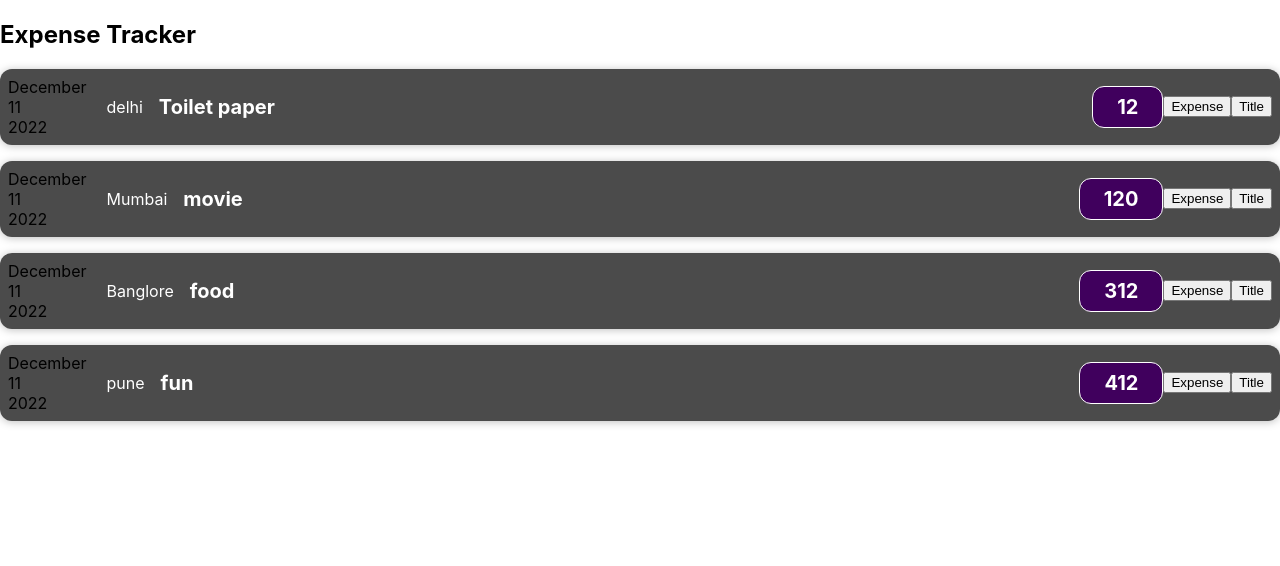
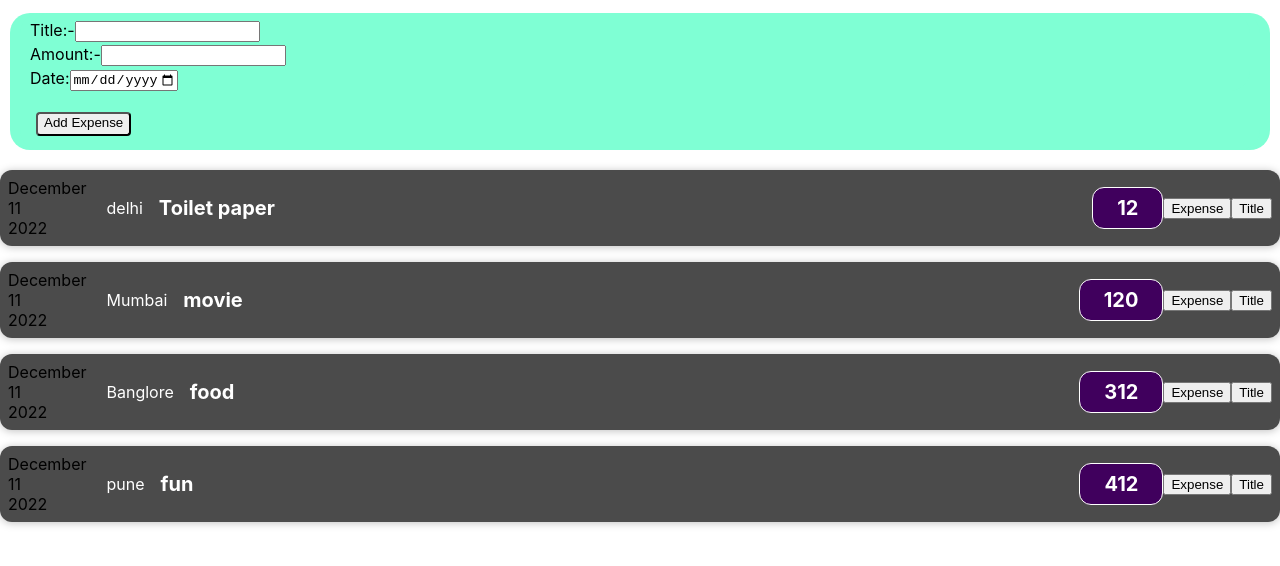
Before and after one commit to kaushlendrashukla/ReactProjects, a React (Create React App) app: page / in a window 1280 px wide. Shown: the top 566 px of the page. Built offline with nearby package versions, Linux system fonts and the light colour scheme.

Commit message:
advance task4

```diff
--- a/src/App.js
+++ b/src/App.js
@@ -1,6 +1,7 @@
 //import logo from './logo.svg';
-//import './App.css';
+import './App.css';
 import ExpenseItem from './components/Expenses/ExpenseItem';
+import NewExpense from './components/Expenses/NewExpense/NewExpense';
 
 const App = () => {
   const expenses = [
@@ -37,7 +38,7 @@ const App = () => {
 
   return (
     <div>
-      <h2>Expense Tracker</h2>
+     <NewExpense />
       {/* <ExpenseItem title={expenses[0].title} amount={expenses[0].amount} location={expenses[0].location} date={expenses[0].date}></ExpenseItem>
       <ExpenseItem title={expenses[1].title} amount={expenses[1].amount} location={expenses[1].location} date={expenses[0].date}></ExpenseItem>
       <ExpenseItem title={expenses[2].title} amount={expenses[2].amount} location={expenses[2].location} date={expenses[2].date}></ExpenseItem>
--- a/src/components/Expenses/ExpenseItem.js
+++ b/src/components/Expenses/ExpenseItem.js
@@ -6,9 +6,8 @@ import ExpenseAmount from "./UI/ExpenseAmount.js";
 //import Card from "./UI/Card.js";
 
 const ExpenseItem = (props) => {
-   let [title,setTitle]  = useState(props.title);
-   let [amount,setAmount] = useState(props.amount)
-   //let [amount,setAmount] = useState(props.amount);
+   let [title, setTitle] = useState(props.title);
+   let [amount, setAmount] = useState(props.amount)
 
    let clickhandler = () => {
       setTitle('updated');
--- /dev/null
+++ b/src/components/Expenses/NewExpense/ExpenseForm.css
@@ -0,0 +1,22 @@
+.formlayout{
+display: flexbox;
+background-color:aquamarine;
+border-radius: 20px;
+margin: 10px 10px 20px 10px;
+justify-content: space-between;
+}
+ .title{
+    margin-top: 13px;
+    padding-top: 7px;
+}
+ .amount{
+    padding-top: 2px;
+ }
+ .date{
+    padding-top: 2px;
+ }
+ .form_button{
+    margin: 0px 0px 14px 16px;
+    padding-bottom: 4px;
+    border-radius: 4px;
+ }
--- /dev/null
+++ b/src/components/Expenses/NewExpense/ExpenseForm.js
@@ -0,0 +1,42 @@
+import React from "react";
+import './ExpenseForm.css';
+
+
+const ExpenseForm = () => {
+   // document.getElementById('').addEventListener('click', () => {})
+
+    const titleChangeHandler =(event) => {
+console.log(event.target.value);
+    }
+    const amountChangeHandler = (event) => {
+        console.log(event.target.value);
+    }
+const dateChangeHandler = (event) => {
+    console.log(event.target.value);
+}
+    return (
+        <div className="formlayout">
+            <form className="formlayout">
+                <div className="formlayout">
+                    <div className="title">
+                        <label>Title:-</label>
+                        <input type='text' onChange= {titleChangeHandler} />
+                    </div>
+                    <div className="amount">
+                        <label>Amount:-</label>
+                        <input type='number'  onChange= {amountChangeHandler} />
+                    </div>
+                    <div className="date">
+                        <label>Date:</label>
+                        <input type='date' min="2019-01-01" max="2023-12-31"  onChange= {dateChangeHandler}/>
+                    </div>
+                </div>
+                <div >
+                    <button className="form_button" type ="submit">Add Expense</button>
+                </div>
+            </form>
+        </div>
+    )
+};
+
+export default ExpenseForm;
--- /dev/null
+++ b/src/components/Expenses/NewExpense/NewExpense.js
@@ -0,0 +1,12 @@
+import React from "react";
+import ExpenseForm from "./ExpenseForm";
+
+const NewExpense = () => {
+
+    return(
+        <div>
+          <ExpenseForm />
+        </div>
+    )
+}
+ export default NewExpense;
```
